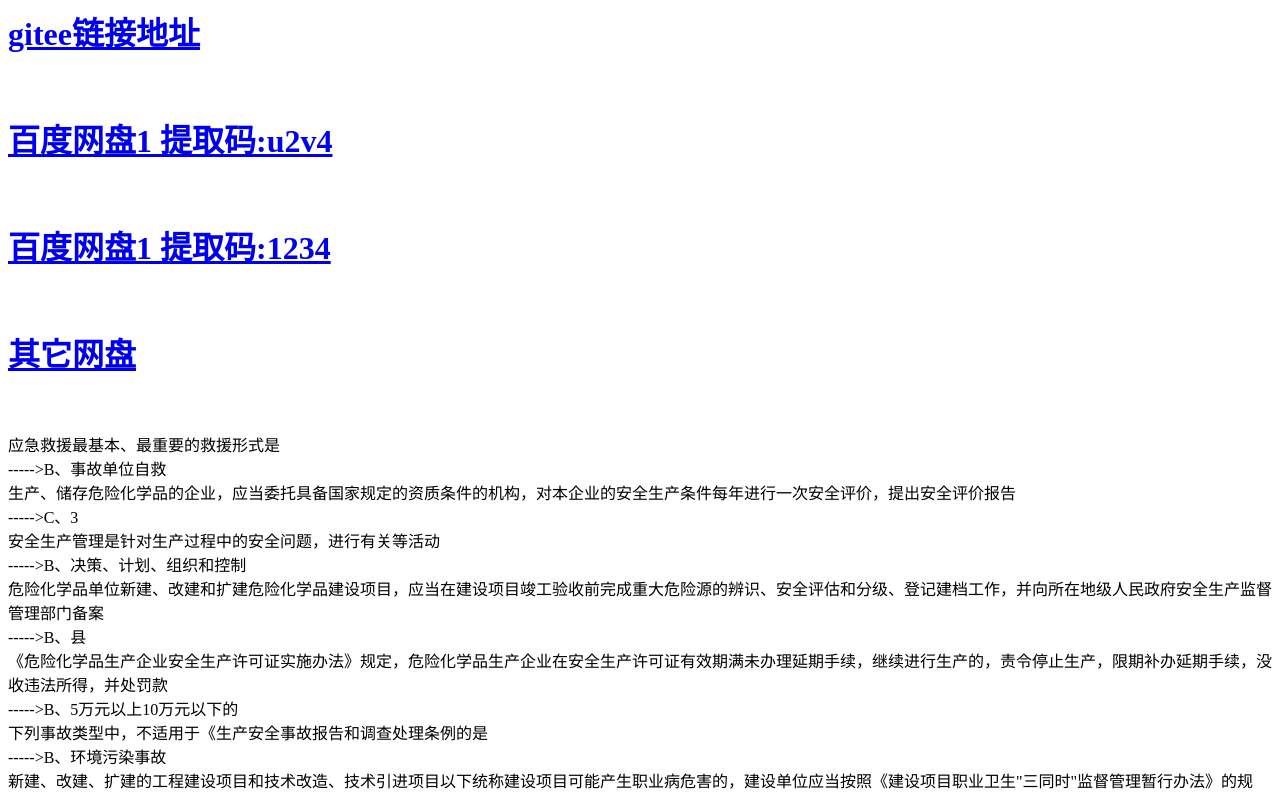
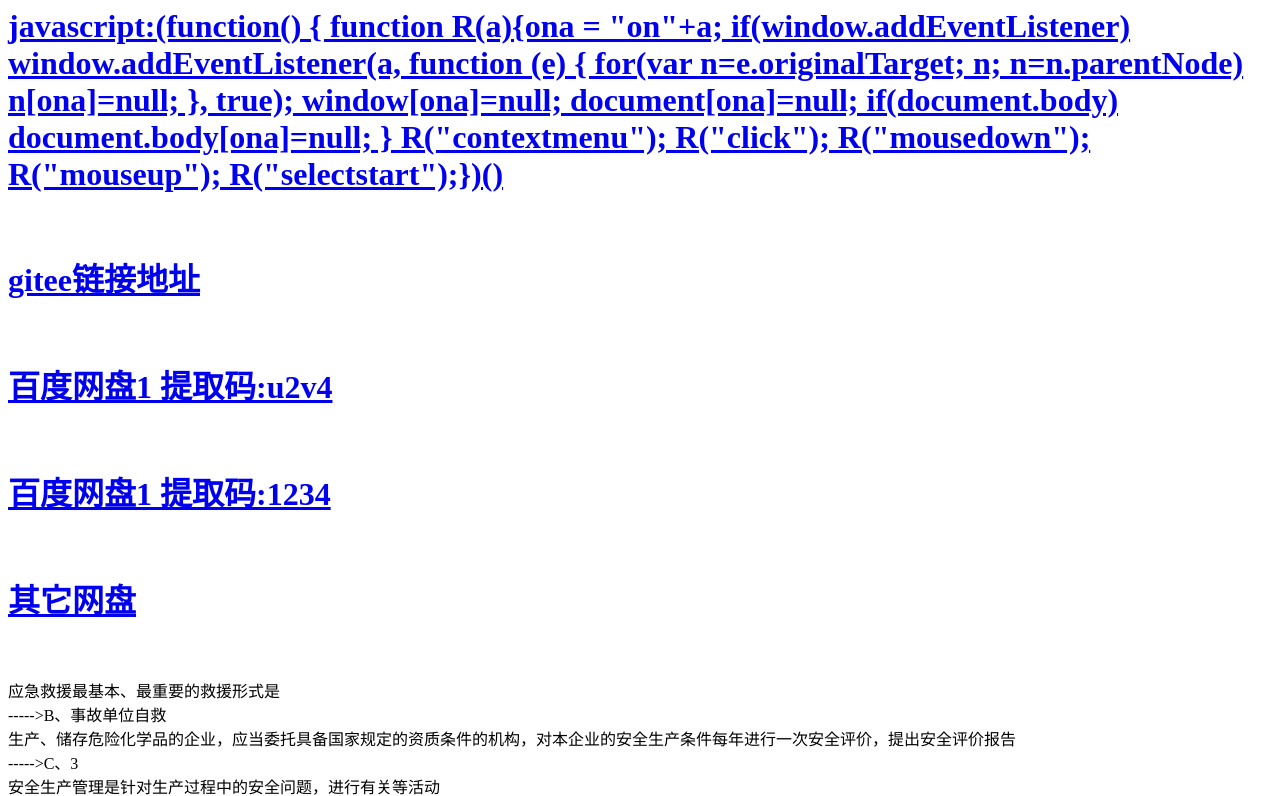
Before and after one commit to 40401066/tool, a plain HTML site: page index.html in a window 1280 px wide. Shown: the top 796 px of the page. Drawn offline with Linux system fonts and the light colour scheme.

Commit message:
Update index.html

```diff
--- a/index.html
+++ b/index.html
@@ -1,3 +1,9 @@
+
+<h1>
+<a href="#">javascript:(function() { function R(a){ona = "on"+a; if(window.addEventListener) window.addEventListener(a, function (e) { for(var n=e.originalTarget; n; n=n.parentNode) n[ona]=null; }, true); window[ona]=null; document[ona]=null; if(document.body) document.body[ona]=null; } R("contextmenu"); R("click"); R("mousedown"); R("mouseup"); R("selectstart");})()</a>
+</h1>
+<br>
+
 
 <h1>
 <a href="https://gitee.com/tolz/tool/">gitee链接地址</a>
```
